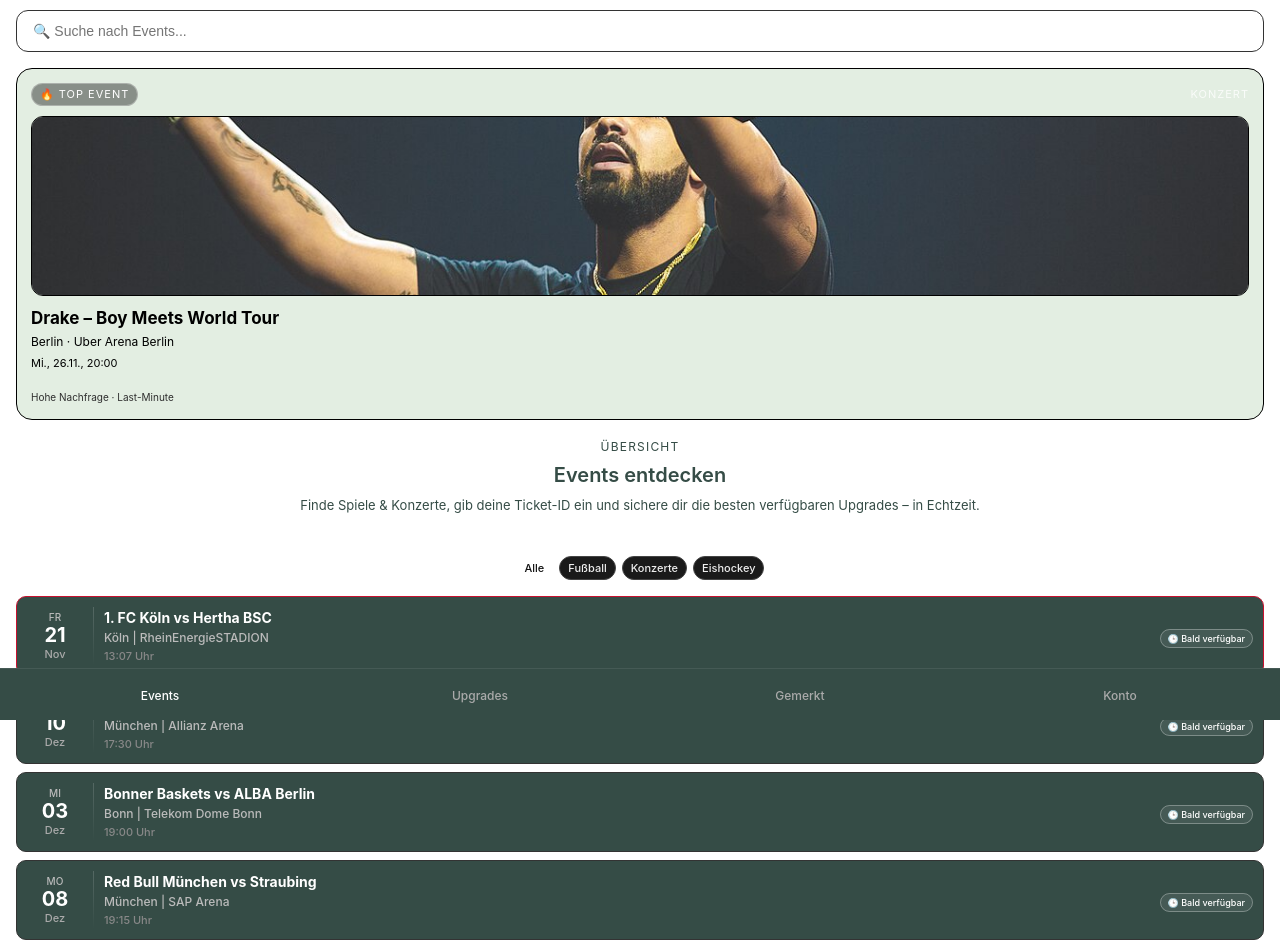
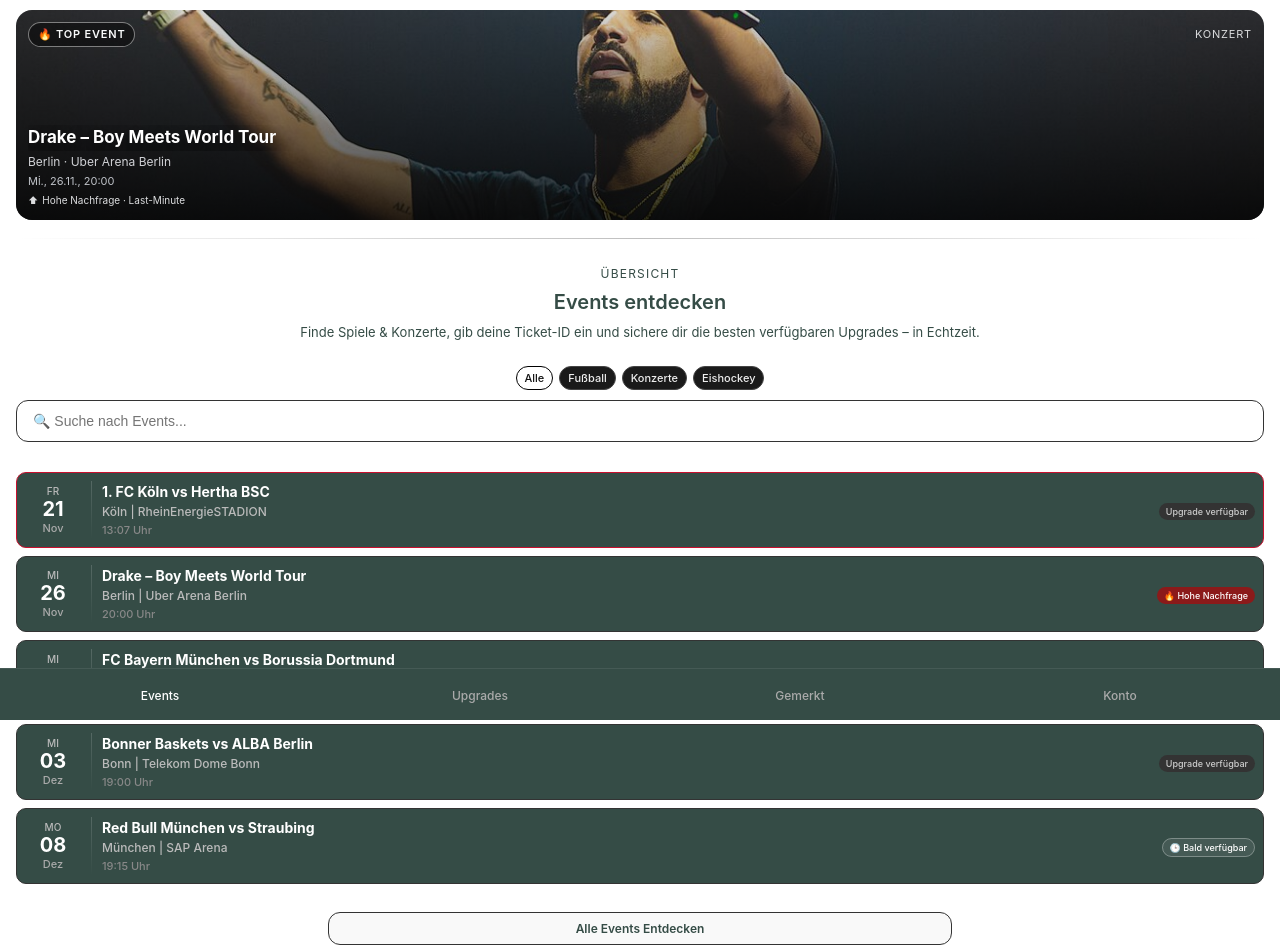
Before and after one commit to manuelkrull-tech/seat-upgrade-app, a React (Vite) app: page / in a window 1280 px wide. Shown: the part 80-1032 px from the top of the page. Built offline with nearby package versions, Linux system fonts and the light colour scheme.

Commit message:
Deploy latest changes

```diff
--- a/src/App.jsx
+++ b/src/App.jsx
@@ -21,8 +21,8 @@
     type: "football",
     dateUtc: "2025-11-21T13:07:00Z",
     demandLevel: "medium",
-    isUpgradable: false,
-    preview: "sale",
+    isUpgradable: true,
+    preview: "true",
   },
   {
     id: "drake-uber",
@@ -35,7 +35,7 @@
     dateUtc: "2025-11-26T20:00:00Z",
     demandLevel: "high",
     isUpgradable: true,
-    preview: "false",
+    preview: "true",
   },
   {
     id: "eisbaeren-adler",
@@ -76,8 +76,8 @@
     seatLabel: "Block (z. B. 104, 210)",
     type: "football", // läuft unter „Fußball“-Filter, du kannst später eine Basketball-Kategorie ergänzen
     dateUtc: "2025-12-03T19:00:00Z",
-    demandLevel: "medium",
-    isUpgradable: false,
+    demandLevel: "low",
+    isUpgradable: true,
     preview: "true",
   },
 
@@ -584,6 +584,8 @@
         overflowX: "hidden", // extra safety
       }}
     >
+
+
       {/* LIVE NOW PILL */}
       {liveEvents.length > 0 && (
         <div
@@ -660,159 +662,199 @@
         </div>
       )}
 
-
-      {/* SEARCH BAR */}
-      <div
-        style={{
-          width: "100%",
-          margin: "0 auto 16px auto",
-          position: "sticky",
-          top: 0,
-          zIndex: 20,
-        }}
-      >
-        <input
-          type="text"
-          placeholder="🔍 Suche nach Events..."
-          onChange={(e) => {
-            const q = e.target.value.toLowerCase();
-            // You can adjust this logic or extract to a dedicated state
-            const filtered = events.filter((ev) =>
-              ev.name.toLowerCase().includes(q)
-            );
-            // Store it in state (create a state: const [searchResults, setSearchResults] = useState([]))
-            setSearchResults(filtered);
-          }}
-          style={{
-            width: "100%",
-            padding: "12px 16px",
-            borderRadius: 12,
-            border: "1px solid #333",
-            color: "#000000ff",
-            fontSize: 14,
-          }}
-        />
-      </div>
-
-      {/* HERO TOP EVENT */}
+{/* HERO TOP EVENT */}
 {topEvent && (
   <div
     onClick={() => onSelectEvent(topEvent.id)}
     style={{
       marginBottom: 18,
-      padding: 14,
       borderRadius: 16,
-
-      // always dark transparent background
-      background:"rgba(222, 236, 221, 0.85)",
-      backdropFilter: "blur(10px)",
-      WebkitBackdropFilter: "blur(10px)",
-
-      // clean black border
-      border: "1px solid #000",
-
+      overflow: "hidden",
+      position: "relative",
       cursor: "pointer",
-      display: "flex",
-      flexDirection: "column",
-      gap: 10,
-      boxSizing: "border-box",
+      height: 210,
+
+      // full card as image
+      backgroundImage: `url(${getEventHeroImage(topEvent)})`,
+      backgroundSize: "cover",
+      backgroundPosition: "center center",
+      backgroundRepeat: "no-repeat",
     }}
   >
-    {/* small top row */}
+    {/* dark gradient overlay for readability */}
     <div
       style={{
+        position: "absolute",
+        inset: 0,
+        background:
+          "linear-gradient(to bottom, rgba(0,0,0,0.15), rgba(0,0,0,0.8))",
+      }}
+    />
+
+    {/* content over image */}
+    <div
+      style={{
+        position: "relative",
+        zIndex: 1,
+        height: "100%",
+        padding: 12,
         display: "flex",
+        flexDirection: "column",
         justifyContent: "space-between",
-        alignItems: "center",
-        fontSize: 11,
-        textTransform: "uppercase",
-        letterSpacing: 1,
+        boxSizing: "border-box",
       }}
     >
-      <span
+      {/* top row: Top Event + type + live */}
+      <div
         style={{
-          padding: "2px 8px",
-          borderRadius: 999,
-          border: "1px solid rgba(255,255,255,0.3)",
-          backgroundColor: "rgba(0,0,0,0.4)",
+          display: "flex",
+          justifyContent: "space-between",
+          alignItems: "center",
+          fontSize: 11,
         }}
       >
-        🔥 Top Event
-      </span>
-
-      <span style={{ opacity: 0.8 }}>
-        {topEvent.type === "football"
-          ? "Fußball"
-          : topEvent.type === "concert"
-          ? "Konzert"
-          : "Eishockey"}
-      </span>
-    </div>
-
-    {/* hero image */}
-    <div
-      style={{
-        borderRadius: 12,
-        overflow: "hidden",
-        height: 180,
-        border: "1px solid #000",
-      }}
-    >
-      <img
-        src={getEventHeroImage(topEvent)}
-        alt={topEvent.name}
-        style={{
-          width: "100%",
-          height: "100%",
-          objectFit: "cover",
-          display: "block",
-        }}
-      />
-    </div>
-
-    {/* text below */}
-    <div>
-      <div
-        style={{
-          fontWeight: "bold",
-          fontSize: 17,
-          marginBottom: 2,
-          color: "#000000ff",
-        }}
-      >
-        {topEvent.name}
+        {/* Top Event chip */}
+        <span
+          style={{
+            padding: "3px 9px",
+            borderRadius: 999,
+            border: "1px solid rgba(255,255,255,0.45)",
+            backgroundColor: "rgba(0,0,0,0.45)",
+            color: "#f9fafb",
+            textTransform: "uppercase",
+            letterSpacing: 0.8,
+            fontWeight: 600,
+          }}
+        >
+          🔥 Top Event
+        </span>
+
+        {/* type + optional live pill */}
+        <div
+          style={{
+            display: "flex",
+            alignItems: "center",
+            gap: 6,
+          }}
+        >
+          {topEvent.isLive && (
+            <span
+              style={{
+                padding: "2px 7px",
+                borderRadius: 999,
+                backgroundColor: "rgba(22,163,74,0.95)",
+                color: "#ecfdf5",
+                fontSize: 10,
+                textTransform: "uppercase",
+                letterSpacing: 0.6,
+                display: "inline-flex",
+                alignItems: "center",
+                gap: 4,
+              }}
+            >
+              <span
+                style={{
+                  width: 6,
+                  height: 6,
+                  borderRadius: "50%",
+                  backgroundColor: "#bbf7d0",
+                }}
+              />
+              Live
+            </span>
+          )}
+
+          <span
+            style={{
+              fontSize: 11,
+              color: "rgba(249,250,251,0.85)",
+              textTransform: "uppercase",
+              letterSpacing: 0.8,
+            }}
+          >
+            {topEvent.type === "football"
+              ? "Fußball"
+              : topEvent.type === "concert"
+              ? "Konzert"
+              : "Eishockey"}
+          </span>
+        </div>
       </div>
-      <div style={{ fontSize: 12, color: "#000000ff" }}>
-        {(topEvent.city || "").trim()
-          ? `${topEvent.city} · ${topEvent.venue}`
-          : topEvent.venue}
+
+      {/* bottom text block */}
+      <div>
+        <div
+          style={{
+            fontWeight: 700,
+            fontSize: 17,
+            marginBottom: 2,
+            color: "#ffffff",
+            textShadow: "0 6px 18px rgba(0,0,0,0.9)",
+            whiteSpace: "nowrap",
+            overflow: "hidden",
+            textOverflow: "ellipsis",
+          }}
+        >
+          {topEvent.name}
+        </div>
+
+        <div
+          style={{
+            fontSize: 12,
+            color: "rgba(229,231,235,0.9)",
+            marginBottom: 2,
+            whiteSpace: "nowrap",
+            overflow: "hidden",
+            textOverflow: "ellipsis",
+          }}
+        >
+          {(topEvent.city || "").trim()
+            ? `${topEvent.city} · ${topEvent.venue}`
+            : topEvent.venue}
+        </div>
+
+        <div
+          style={{
+            fontSize: 11,
+            color: "rgba(209,213,219,0.9)",
+          }}
+        >
+          {formatDate(topEvent)}
+        </div>
+
+        <div
+          style={{
+            marginTop: 4,
+            fontSize: 10,
+            color: "rgba(243,244,246,0.9)",
+            display: "flex",
+            alignItems: "center",
+            gap: 4,
+          }}
+        >
+          <span>⬆</span>
+          <span>Hohe Nachfrage · Last-Minute</span>
+        </div>
       </div>
-      <div style={{ fontSize: 11, color: "#000000ff", marginTop: 4 }}>
-        {formatDate(topEvent)}
-      </div>
-    </div>
-
-    {/* bottom row */}
-    <div
-      style={{
-        marginTop: 8,
-        display: "flex",
-        justifyContent: "space-between",
-        alignItems: "center",
-        fontSize: 10,
-        color: "#2e2e2eff",
-      }}
-    >
-      <span>Hohe Nachfrage · Last-Minute</span>
     </div>
   </div>
 )}
 
+<div
+  style={{
+    height: 1,
+    width: "100%",
+    margin: "8px 0",
+    background:
+      "linear-gradient(90deg, rgba(0,0,0,0), rgba(0,0,0,0.25), rgba(0,0,0,0))",
+  }}
+/>
 
 {/* SECTION HEADER */}
 <div
   style={{
-    marginBottom: 18,
+    marginBottom: 0,
+    paddingTop: 18,
     paddingBottom: 10,
     borderBottom: "1px solid rgba(255,255,255,0.06)",
     textAlign: "center",
@@ -891,7 +933,7 @@
             style={{
               padding: "4px 8px",
               borderRadius: 999,
-              border: isActive ? "1px solid #ffffff" : "1px solid #444",
+              border: isActive ? "1px solid #000000ff" : "1px solid #444",
               backgroundColor: isActive ? "#ffffff" : "#1a1a1a",
               color: isActive ? "#111" : "#eee",
               fontSize: 11,
@@ -906,6 +948,38 @@
       })}
     </div>
   </div>
+        {/* SEARCH BAR */}
+      <div
+        style={{
+          width: "100%",
+          margin: "0 auto 16px auto",
+          position: "sticky",
+          top: 0,
+          zIndex: 20,
+        }}
+      >
+        <input
+          type="text"
+          placeholder="🔍 Suche nach Events..."
+          onChange={(e) => {
+            const q = e.target.value.toLowerCase();
+            // You can adjust this logic or extract to a dedicated state
+            const filtered = events.filter((ev) =>
+              ev.name.toLowerCase().includes(q)
+            );
+            // Store it in state (create a state: const [searchResults, setSearchResults] = useState([]))
+            setSearchResults(filtered);
+          }}
+          style={{
+            width: "100%",
+            padding: "12px 16px",
+            borderRadius: 12,
+            border: "1px solid #333",
+            color: "#000000ff",
+            fontSize: 14,
+          }}
+        />
+      </div>
 </div>
 
       {/* MAIN EVENT LIST */}
@@ -925,7 +999,7 @@
               key={ev.id}
               onClick={() => onSelectEvent(ev.id)}
               style={{
-                padding: 10,
+                padding: 8,
                 borderRadius: 10,
                 border: `1px solid ${
                   isActive ? ev.primaryColor : "#333"
@@ -1109,13 +1183,32 @@
             </button>
           );
         })}
+        <button
+          style={{
+            width: "50%",
+            margin: "20px auto 0",
+            padding: "8px 0",
+            color: "rgba(53, 76, 70, 1.0)",
+            border: "1px solid #333",
+            borderRadius: 12,
+            fontSize: 12,
+            fontWeight: 600,
+            cursor: "pointer",
+          }}
+          onClick={() => {
+            // your navigation function here
+            console.log("Go to: Alle Events Entdecken");
+          }}
+        >
+          Alle Events Entdecken
+        </button>
       </div>
 
       {/* BRAND PARTNER AD – COCA-COLA */}
       <div
         style={{
           marginTop: 32,
-          padding: 16,
+          padding: 20,
           borderRadius: 18,
           background:
             "radial-gradient(circle at top left, rgba(248,113,113,0.16), transparent 55%) #080808",
@@ -1255,6 +1348,16 @@
         </button>
       </div>
 
+<div
+  style={{
+    height: 1,
+    width: "100%",
+    margin: "15px 0",
+    background:
+      "linear-gradient(90deg, rgba(0,0,0,0), rgba(0,0,0,0.25), rgba(0,0,0,0))",
+  }}
+/>
+
 {/* ARENA-BASED UPGRADES — standalone cards */}
 <div
   style={{
@@ -1313,7 +1416,7 @@
       headerColor: "#A9C7A6",
       title: "Eisbären – High Five Lane",
       subtitle: "On-Ice Experience · UBER Arena",
-      price: "15 €",
+      price: "ab 15 €",
       statusLabel: "Verfügbar",
       statusBg: "rgba(191,219,254,0.6)",
       statusColor: "#1F2937",
@@ -1325,7 +1428,7 @@
       headerColor: "#606E8C",
       title: "Drake – Meet & Greet",
       subtitle: "Backstage Access · UBER Arena",
-      price: "299 €",
+      price: "ab 299 €",
       statusLabel: "Premium",
       statusBg: "rgba(244,114,182,0.28)",
       statusColor: "#9D174D",
@@ -1337,7 +1440,7 @@
       headerColor: "#5D6970",
       title: "Köln – After Match VIP Club",
       subtitle: "Hospitality · RheinEnergieSTADION",
-      price: "199 €",
+      price: "ab 199 €",
       statusLabel: "Limited",
       statusBg: "rgba(96,165,250,0.25)",
       statusColor: "#1D4ED8",
@@ -1583,7 +1686,7 @@
     if (ticketStatus !== "idle") setTicketStatus("idle");
   }
 
-    function handleVerifyAndLoadOffers() {
+  function handleVerifyAndLoadOffers() {
     const trimmed = (ticketCode || "").trim();
 
     if (!trimmed) {
@@ -1603,33 +1706,52 @@
         return;
       }
 
-      // ✅ Sitz aus Ticket übernehmen
-      setBlock(seatInfo.block);
-      setRow(String(seatInfo.row));
-      setSeat(String(seatInfo.seat));
+      const newBlock = seatInfo.block;
+      const newRow   = String(seatInfo.row);
+      const newSeat  = String(seatInfo.seat);
+
+      // ✅ update parent state for UI
+      setBlock(newBlock);
+      setRow(newRow);
+      setSeat(newSeat);
       setTicketStatus("ok");
 
-      // ⏱ WICHTIG: erst im nächsten Tick onSubmit aufrufen,
-      // damit der Parent die aktualisierten block/row/seat-Werte sieht.
-      setTimeout(() => {
-        if (typeof onSubmit === "function") {
-          onSubmit({ preventDefault: () => {} });
-        }
-      }, 0);
+      // ✅ now call parent submit WITH the decoded seat
+      if (typeof onSubmit === "function") {
+        onSubmit(
+          { preventDefault: () => {} },
+          {
+            block: newBlock,
+            row: newRow,
+            seat: newSeat,
+            fromTicket: true,
+          }
+        );
+      }
     }, 700);
   }
 
-
-  function handleSubmitCheckout(e) {
-    e.preventDefault();
-    if (!guestEmail || !checkoutOffer) return;
-
-    onConfirmCheckout(checkoutOffer, {
-      name: guestName || "Gast",
-      email: guestEmail,
-      paymentMethod,
-    });
+  function handleSubmit(e, seatOverride) {
+    if (e && typeof e.preventDefault === "function") {
+      e.preventDefault();
+    }
+
+    const usedBlock = seatOverride?.block ?? block;
+    const usedRow   = seatOverride?.row   ?? row;
+    const usedSeat  = seatOverride?.seat  ?? seat;
+
+    if (!usedBlock || !usedRow || !usedSeat) {
+      setError("Bitte Block, Reihe und Sitz ausfüllen.");
+      return;
+    }
+
+    // ✅ clear old error
+    setError("");
+
+    // use usedBlock/usedRow/usedSeat to load offers
+    loadOffersForSeat(usedBlock, usedRow, usedSeat);
   }
+
 
   function getDynamicPrice(offer) {
     const remaining =
@@ -1693,23 +1815,29 @@
             position: "absolute",
             left: 16,
             right: 16,
-            bottom: 24,
+            bottom: 40,
             zIndex: 2,
+            display: "flex",
+            flexDirection: "column",
+            gap: 3,
           }}
         >
+          {/* TITLE */}
           <div
             style={{
               fontSize: 20,
               fontWeight: 700,
               color: "#ffffff",
-              marginBottom: 4,
+              marginBottom: 1,
             }}
           >
             {currentEvent.name}
           </div>
+
+          {/* CITY + VENUE */}
           <div
             style={{
-              fontSize: 13,
+              fontSize: 12,
               color: "rgba(249,250,251,0.85)",
             }}
           >
@@ -1717,20 +1845,59 @@
               ? `${currentEvent.city} · ${currentEvent.venue}`
               : currentEvent.venue}
           </div>
+
+          {/* DATE + TIME */}
+          <div
+            style={{
+              fontSize: 12,
+              color: "rgba(255,255,255,0.85)",
+              marginTop: 1,
+              display: "flex",
+              alignItems: "center",
+              gap: 6,
+            }}
+          >
+            <span>
+              {new Date(currentEvent.dateUtc).toLocaleString("de-DE", {
+                weekday: "short",
+                day: "2-digit",
+                month: "short",
+              })}
+              {" · "}
+              {new Date(currentEvent.dateUtc).toLocaleTimeString("de-DE", {
+                hour: "2-digit",
+                minute: "2-digit",
+              })}
+              {" Uhr"}
+            </span>
+          </div>
         </div>
+
       </div>
 
-      {/* CONTENT BELOW – NO BIG BUBBLE, JUST NORMAL PAGE */}
+
+  {/* CONTENT BELOW – NO BIG BUBBLE, JUST NORMAL PAGE */}
       <div
         style={{
-          padding: "16px 16px 24px",
+          position: "relative",
+          width: "100vw",
+          marginLeft: "calc(50% - 50vw)", // stretch to screen edges
+          backgroundColor: "#ffffff",
+          borderTopLeftRadius: 28,
+          borderTopRightRadius: 28,
+          marginTop: -30,                 // overlap the hero
+          paddingTop: 20,
+          paddingBottom: 24,
           boxSizing: "border-box",
+          zIndex: 5,
         }}
       >
         <div
           style={{
             maxWidth: 480,
             margin: "0 auto",
+            padding: "0 16px",
+            boxSizing:"border-box",
           }}
         >
           {/* Ticket / Seat section */}
@@ -1799,13 +1966,12 @@
                 placeholder="Ticket-ID / Barcode (Demo)"
                 style={{
                   width: "75%",
-                  padding: "12px",
+                  padding: "8px",
                   borderRadius: 12,
                   border: "1px solid #333",
-                  color: "#fff",
+                  color: "#000000ff",
                   fontSize: 14,
                   textAlign: "center",
-                  boxShadow: "0 2px 6px rgba(0,0,0,0.3)",
                 }}
               />
             </div>
@@ -1815,20 +1981,19 @@
               type="button"
               onClick={handleVerifyAndLoadOffers}
               style={{
-                width: "100%",
+                width: "75%",
                 padding: 12,
                 borderRadius: 999,
                 border: "none",
                 background:
                   ticketStatus === "checking" || isLoading
                     ? "#555"
-                    : "linear-gradient(90deg,#38bdf8,#a855f7,#f97316)",
+                    : "linear-gradient(135deg, #1f1f1f, #3a3a3a)",
                 color: "#fff",
-                fontSize: 14,
+                fontSize: 11,
                 fontWeight: 600,
                 cursor:
                   ticketStatus === "checking" || isLoading ? "default" : "pointer",
-                boxShadow: "0 8px 20px rgba(0,0,0,0.45)",
                 marginBottom: 6,
               }}
               disabled={ticketStatus === "checking" || isLoading || !ticketCode.trim()}
@@ -2449,7 +2614,7 @@
     return (
       <div>
         <h2 style={{ fontSize: 18, marginBottom: 8 }}>Gemerkte Upgrades</h2>
-        <p style={{ fontSize: 13, color: "#bbb" }}>
+        <p style={{ fontSize: 13, color: "#000000ff" }}>
           Du hast noch keine Upgrades gemerkt. Tippe auf ☆ bei einem Angebot,
           um es hier zu speichern.
         </p>
@@ -2460,7 +2625,7 @@
   return (
     <div>
       <h2 style={{ fontSize: 18, marginBottom: 8 }}>Gemerkte Upgrades</h2>
-      <p style={{ fontSize: 13, color: "#bbb", marginBottom: 12 }}>
+      <p style={{ fontSize: 13, color: "#000000ff", marginBottom: 12 }}>
         Diese Upgrades hast du dir gemerkt. Du kannst sie später auswählen.
       </p>
       <div style={{ display: "flex", flexDirection: "column", gap: 10 }}>
@@ -2474,7 +2639,7 @@
               borderRadius: 10,
               border: "1px solid #333",
               backgroundColor: "#171717",
-              color: "#fff",
+              color: "#000000ff",
               cursor: "pointer",
               fontSize: 13,
             }}
@@ -2482,7 +2647,7 @@
             <div style={{ fontWeight: "bold", marginBottom: 4 }}>
               {offer.title}
             </div>
-            <div style={{ color: "#ccc", marginBottom: 4 }}>
+            <div style={{ color: "#000000ff", marginBottom: 4 }}>
               {offer.description}
             </div>
             <div style={{ fontWeight: "bold" }}>
@@ -2501,7 +2666,7 @@
   return (
     <div>
       <h2 style={{ fontSize: 18, marginBottom: 8 }}>Konto</h2>
-      <p style={{ fontSize: 13, color: "#bbb", marginBottom: 12 }}>
+      <p style={{ fontSize: 13, color: "#000000ff", marginBottom: 12 }}>
         In einer echten Version könntest du hier dein Fanprofil, bevorzugte
         Teams, Zahlungsarten und Benachrichtigungen verwalten.
       </p>
```
